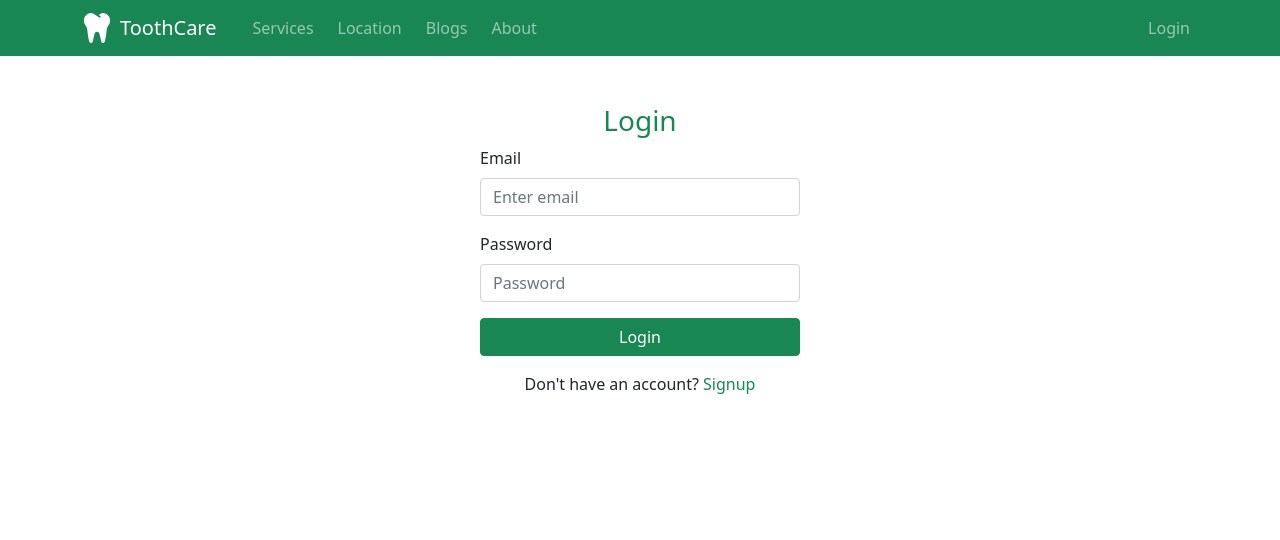
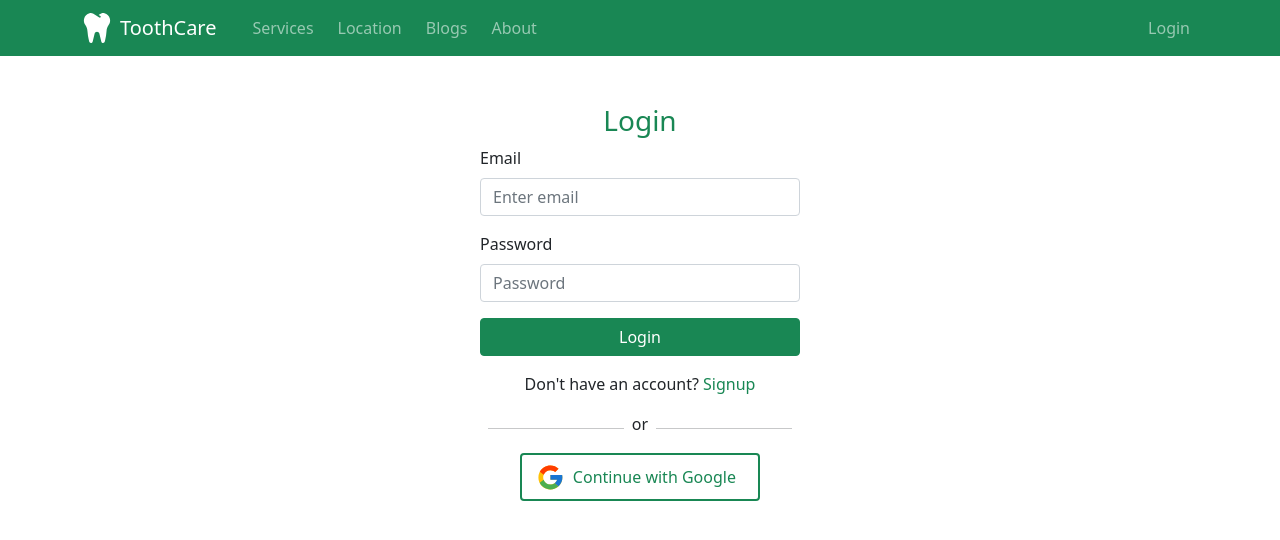
Before and after one commit to ishtiyak98/tooth-care, a React (Create React App) app: page /login in a window 1280 px wide. Shown: the top 540 px of the page. Built offline with nearby package versions, Linux system fonts and the light colour scheme; no server answers.

Commit message:
google login added

```diff
--- a/src/components/Login/Login.js
+++ b/src/components/Login/Login.js
@@ -5,6 +5,7 @@ import { useSignInWithEmailAndPassword } from "react-firebase-hooks/auth";
 import { Link, useLocation, useNavigate } from "react-router-dom";
 import Swal from "sweetalert2";
 import auth from "../../firebase.init";
+import LoginWithApp from "../LoginWithApp/LoginWithApp";
 import "./Login.css";
 
 const Login = () => {
@@ -119,6 +120,8 @@ const Login = () => {
             Signup
           </Link>
         </p>
+
+        <LoginWithApp></LoginWithApp>
       </div>
     </div>
   );
--- /dev/null
+++ b/src/components/LoginWithApp/LoginWithApp.js
@@ -0,0 +1,63 @@
+import React, { useEffect } from "react";
+import { useSignInWithGoogle } from "react-firebase-hooks/auth";
+import { FcGoogle } from "react-icons/fc";
+import { useLocation, useNavigate } from "react-router-dom";
+import Swal from "sweetalert2";
+import auth from "../../firebase.init";
+
+const LoginWithApp = () => {
+  const [signInWithGoogle, googleUser, googleLoading, googleError] = useSignInWithGoogle(auth);
+
+  let location = useLocation();
+  let navigate = useNavigate();
+  let from = location.state?.from?.pathname || "/";
+
+  const handleGoogle = () => {
+    signInWithGoogle();
+  };
+
+  if (googleUser) {
+    Swal.fire({
+      title: "Welcome",
+      text: "Successfully logged in",
+      icon: "success",
+    });
+    navigate(from, { replace: true });
+  }
+
+  useEffect(() => {
+    if (googleError) {
+      Swal.fire({
+        title: "Error",
+        text: googleError.message,
+        icon: "error",
+      });
+    }
+  }, [googleError]);
+
+  console.log(googleError);
+
+  return (
+    <div>
+      <div className="d-flex justify-content-center">
+        <div className="w-50 px-2">
+          <hr />
+        </div>
+        <div className="">or</div>
+        <div className="w-50 px-2">
+          <hr />
+        </div>
+      </div>
+
+      <button
+        onClick={handleGoogle}
+        className="btn btn-white border border-2 border-success text-success w-75 d-block py-2 mx-auto my-2 d-flex justify-content-center align-items-center"
+      >
+        <FcGoogle size={"1.8em"}></FcGoogle>
+        <span className="mx-2">Continue with Google</span>
+      </button>
+    </div>
+  );
+};
+
+export default LoginWithApp;
--- a/src/components/ServiceCard/ServiceCard.js
+++ b/src/components/ServiceCard/ServiceCard.js
@@ -15,7 +15,7 @@ const ServiceCard = ({ service }) => {
             <h3 className="my-3">{name}</h3>
             <p>{description}</p>
             <div className="d-flex align-items-center justify-content-between pb-2">
-              <Link className="btn btn-success" to={`/checkout/${id}`}>More Details</Link>
+              <Link className="btn btn-success" to={`/checkout/${id}`}>Checkout</Link>
               <p className="mb-0 fw-bold fs-5">${price}</p>
             </div>
           </div>
--- a/src/components/Signup/Signup.js
+++ b/src/components/Signup/Signup.js
@@ -4,6 +4,7 @@ import { useCreateUserWithEmailAndPassword } from "react-firebase-hooks/auth";
 import { Link, useNavigate } from "react-router-dom";
 import Swal from "sweetalert2";
 import auth from "../../firebase.init";
+import LoginWithApp from "../LoginWithApp/LoginWithApp";
 
 const Signup = () => {
   const [createUserWithEmailAndPassword, user, loading, error] = useCreateUserWithEmailAndPassword(auth);
@@ -104,6 +105,8 @@ const Signup = () => {
             Login
           </Link>
         </p>
+
+        <LoginWithApp></LoginWithApp>
       </div>
     </div>
   );
```
